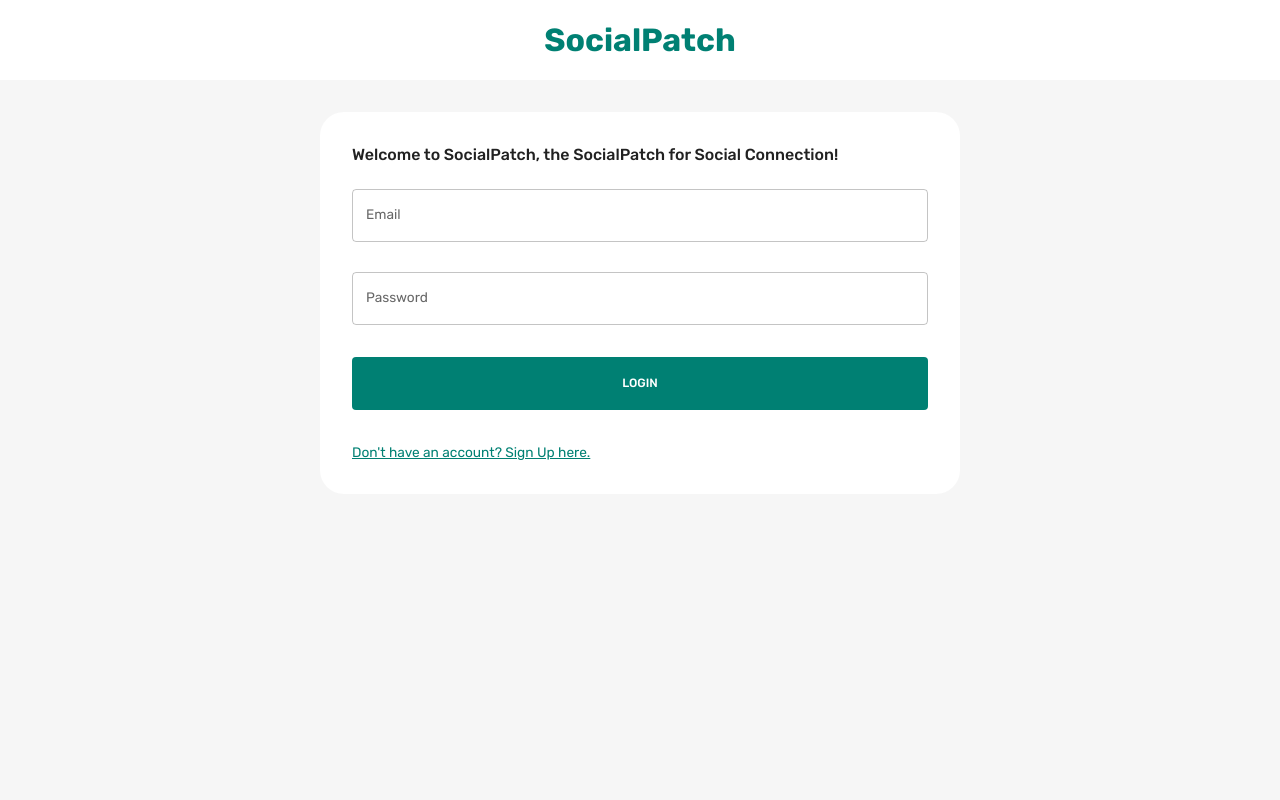
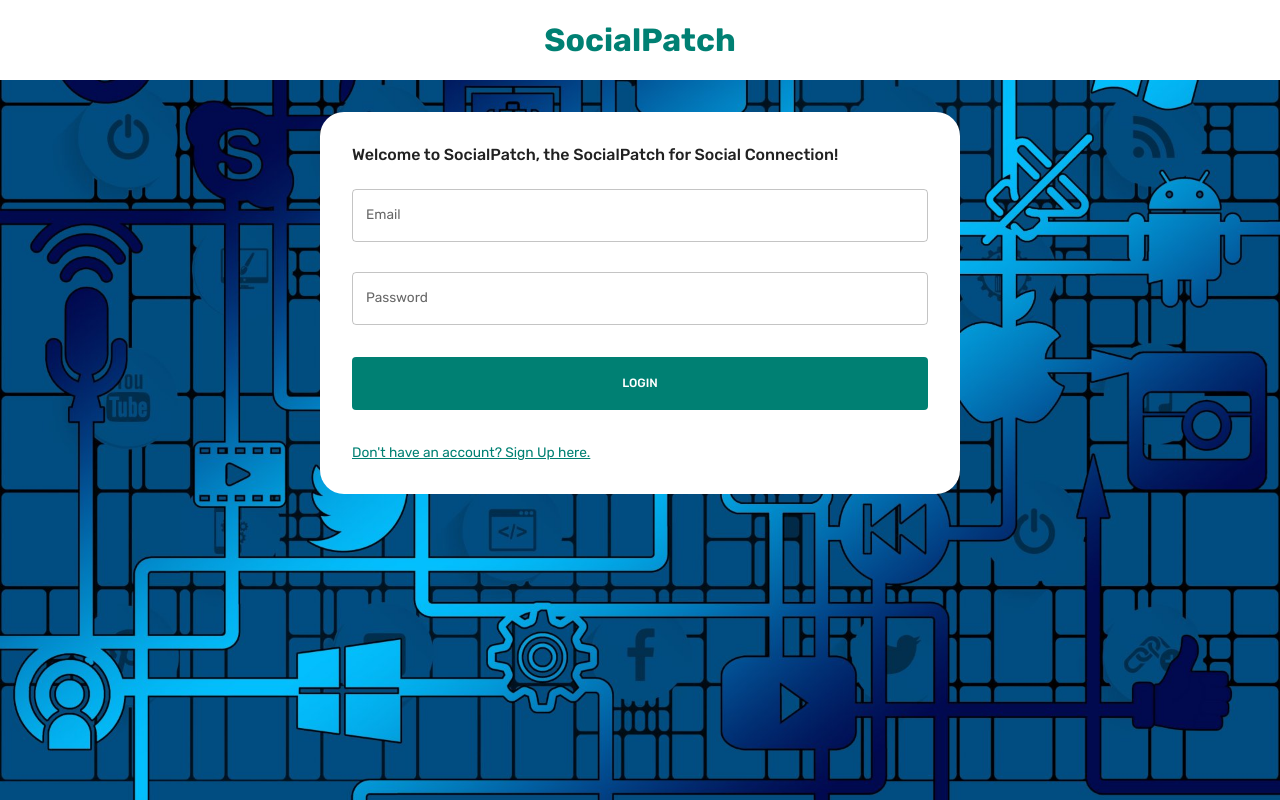
Before and after one commit to Avsheshsavani/SocialPatch, a React (Create React App) app in the folder client/: page / in a window 1280 px wide. Built offline with nearby package versions, Linux system fonts and the light colour scheme.

Commit message:
update the

```diff
--- a/client/src/App.js
+++ b/client/src/App.js
@@ -8,13 +8,20 @@ import { CssBaseline, ThemeProvider } from "@mui/material";
 import { createTheme } from "@mui/material/styles";
 import { themeSettings } from "./theme";
 
+
 function App() {
   const mode = useSelector((state) => state.mode);
   const theme = useMemo(() => createTheme(themeSettings(mode)), [mode]);
   const isAuth = Boolean(useSelector((state) => state.token));
 
   return (
-    <div className="app">
+    <div className="app"  style={!isAuth ? {
+      backgroundImage: `url(${("../assets/bg1.jpg")})`,
+      height: '100vh',
+      backgroundSize: 'cover',
+      backgroundPosition: 'center',
+    } : {}}
+  >
       <BrowserRouter>
         <ThemeProvider theme={theme}>
           <CssBaseline />
--- a/client/src/scenes/homePage/index.jsx
+++ b/client/src/scenes/homePage/index.jsx
@@ -17,6 +17,7 @@ const HomePage = () => {
       <Navbar />
       <Box
         width="100%"
+
         padding="2rem 6%"
         display={isNonMobileScreens ? "flex" : "block"}
         gap="0.5rem"
```
Also changed, not shown: client/public/assets/bg.jpg (added), client/public/assets/bg1.jpg (added), client/src/index.css (line endings or trailing spaces).
